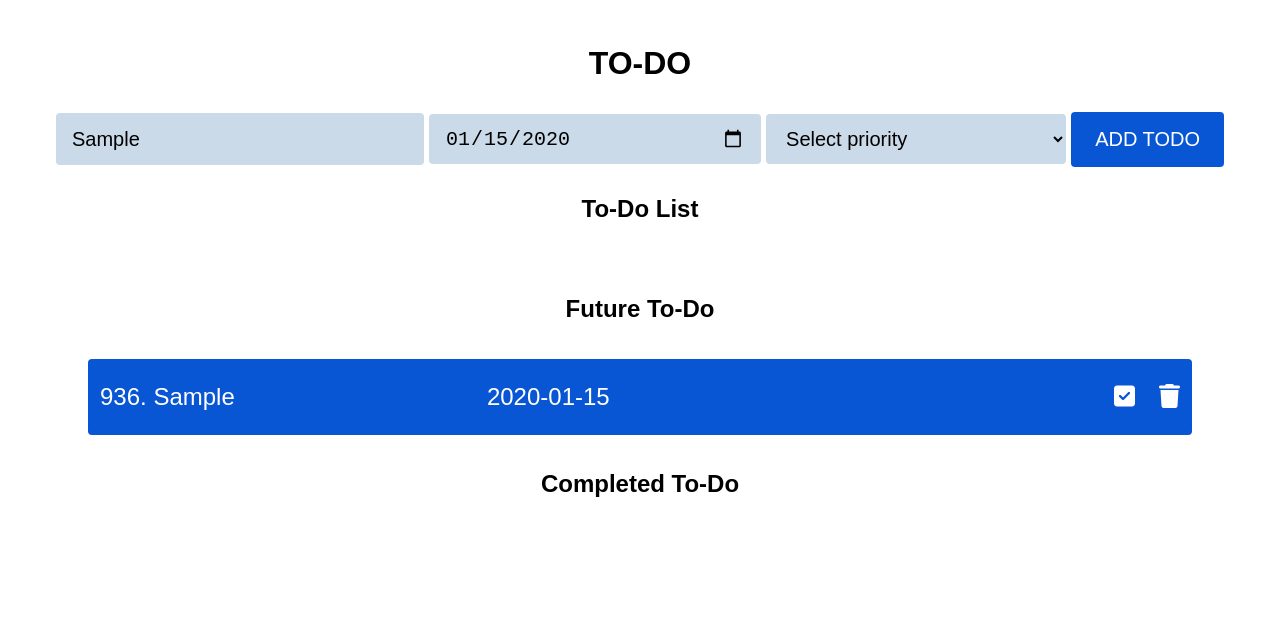
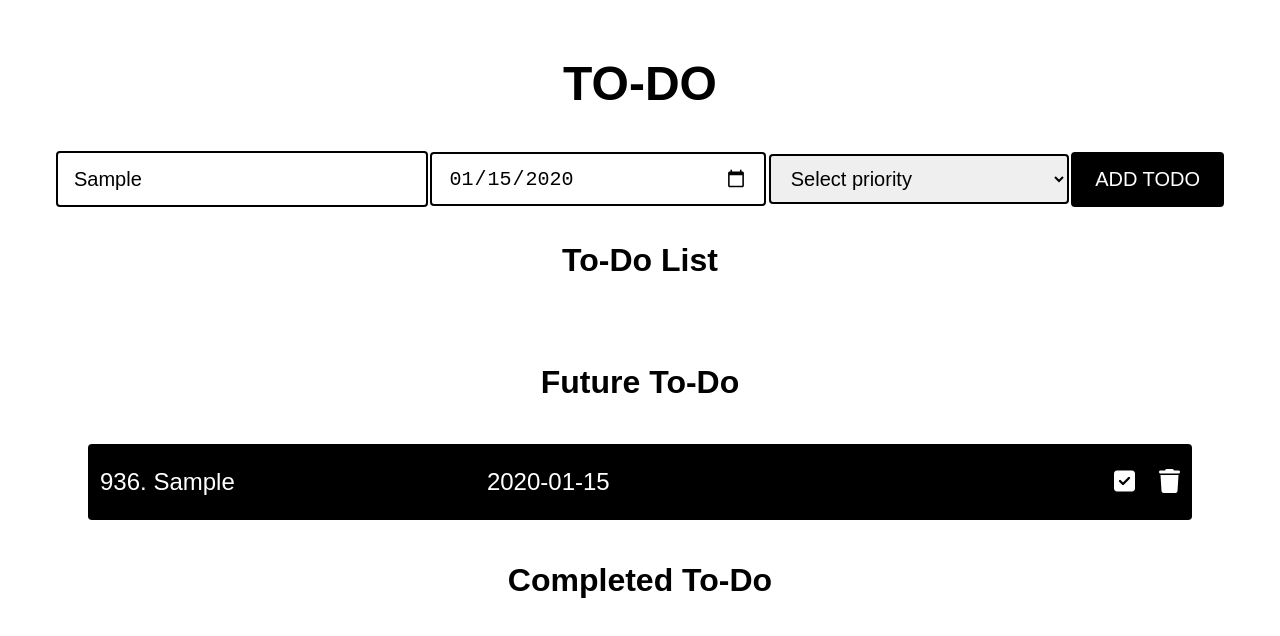
Before and after one commit to biswojitbiswal/To-Do_JS, a plain HTML site: page index.html in a window 1280 px wide. Both pictures are taken after typing "Sample", "2020-01-15" into the empty fields and a click on the button "ADD TODO". Drawn offline with Linux system fonts and the light colour scheme.

Commit message:
changes in css

```diff
--- a/style.css
+++ b/style.css
@@ -16,19 +16,25 @@ form{
 #todo{
     width: 350px;
     height: 50px;
-    border: none;
+    border: 2px solid #000;
     outline: 0;
-    background-color: rgb(203, 218, 232);
+    /* background-color: rgb(203, 218, 232); */
     border-radius: .25rem;
     padding-left: 1rem;
     font-size: 1.25rem;
 }
+h1{
+    font-size: 3rem;
+}
+h2{
+    font-size: 2rem;
+}
 #date{
     width: 300px;
     height: 50px;
-    border: none;
+    border: 2px solid #000;
     outline: 0;
-    background-color: rgb(203, 218, 232);
+    /* background-color: rgb(203, 218, 232); */
     border-radius: .25rem;
     padding: 0rem 1rem;
     font-size: 1.25rem;
@@ -37,9 +43,9 @@ form{
 #priority{
     width: 300px;
     height: 50px;
-    border: none;
+    border: 2px solid #000;
     outline: 0;
-    background-color: rgb(203, 218, 232);
+    /* background-color: rgb(203, 218, 232); */
     border-radius: .25rem;
     padding: 0rem 1rem;
     font-size: 1.25rem;
@@ -47,7 +53,7 @@ form{
 }
 #add-todo{
     padding: 1rem 1.5rem;
-    background-color: rgb(8, 86, 212);
+    background-color: #000;
     border: none;
     outline: 0;
     border-radius: .25rem;
@@ -77,7 +83,7 @@ form{
     display: flex;
     justify-content: space-between;
     align-items: center;
-    background-color: rgb(8, 86, 212);;
+    background-color: #000;
     padding: 0rem .75rem;
     color: #fff;
     border-radius: .25rem;
@@ -111,7 +117,7 @@ form{
     display: flex;
     justify-content: space-between;
     align-items: center;
-    background-color: rgb(8, 86, 212);;
+    background-color: #000;
     padding: 0rem .75rem;
     color: #fff;
     border-radius: .25rem;
@@ -141,9 +147,10 @@ form{
     display: flex;
     justify-content: space-between;
     align-items: center;
-    background-color: rgb(203, 218, 232);
+    /* background-color: rgb(203, 218, 232); */
+    border: 2px solid #000;
     padding: 0rem .75rem;
-    color: rgb(8, 86, 212);
+    color: #000;
     border-radius: .25rem;
     font-size: 1.5rem;
 }
```
